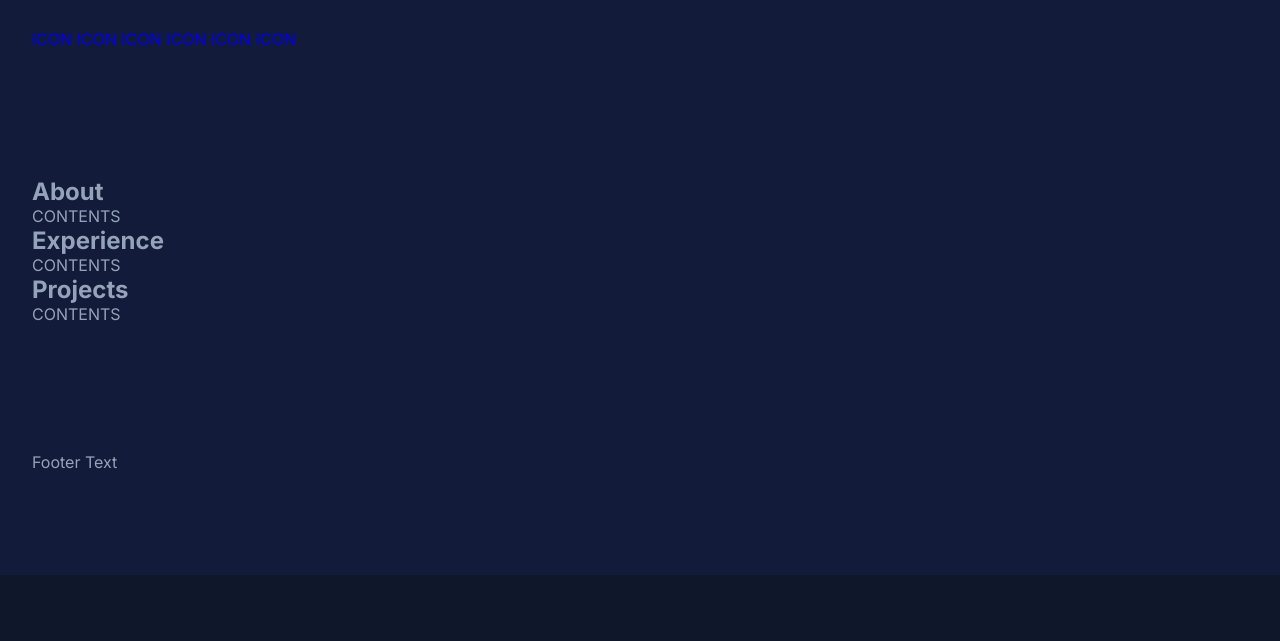
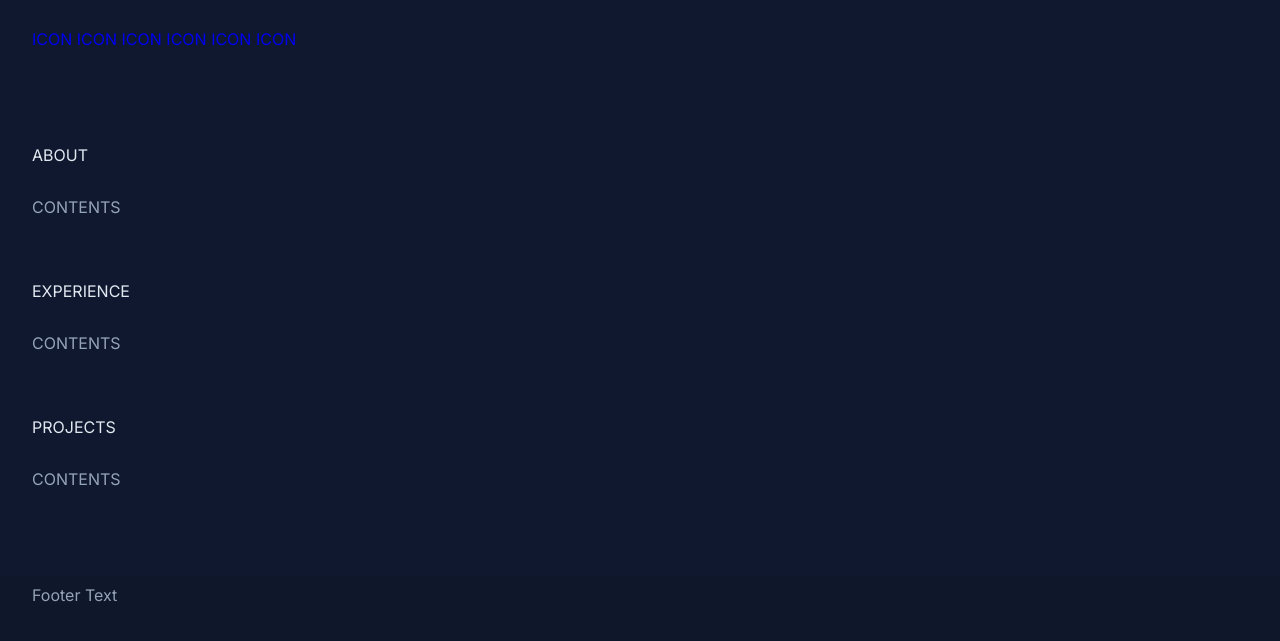
Before and after one commit to coromanillos/web_portfolio, a plain HTML site: page index.html in a window 1280 px wide. Shown: the part 225-866 px from the top of the page. Before the commit the page ends 800 px from the top, so only its background shows below. Drawn offline with Linux system fonts and the light colour scheme.

Commit message:
Bug fixes css, html

```diff
--- a/index.html
+++ b/index.html
@@ -50,19 +50,19 @@
     <main>
       <section>
         <div>
-          <h2 class=".lightText">About</h2>
+          <h2 class="lightText">About</h2>
         </div>
         <div>CONTENTS</div>
       </section>
       <section>
         <div>
-          <h2 class=".lightText">Experience</h2>
+          <h2 class="lightText">Experience</h2>
         </div>
         <div>CONTENTS</div>
       </section>
       <section>
         <div>
-          <h2 class=".lightText">Projects</h2>
+          <h2 class="lightText">Projects</h2>
         </div>
         <div>CONTENTS</div>
       </section>
--- a/styles.css
+++ b/styles.css
@@ -18,14 +18,18 @@ body {
   /* Defines the presentation of info to be 2 columns one a big screen, and split space evenly on a smaller screen */
   display: grid;
   grid-template-columns: repeat(1, minmax(0, 1fr));
-  gap: 8rem;
+  gap: 6rem;
+}
+
+p {
+  font-size: 0.9 rem;
 }
 /* Create a background styling color that sits beneath text, but over background color. */
 .underlay {
   position: fixed;
   background-color: #172554;
   inset: 0;
-  opacity: 0.4;
+  opacity: 0.15;
 }
 
 /* Defines the 'order' of background color layers. */
@@ -62,3 +66,21 @@ header h1 {
 header h4 {
   font-weight: 400;
 }
+/* Because we intend to make sections layed out in one column, we give the entirety of main a flex layout */
+main {
+  display: flex;
+  flex-direction: column;
+  gap: 4rem;
+}
+
+section {
+  display: flex;
+  flex-direction: column;
+  gap: 2rem;
+}
+
+section h2 {
+  text-transform: uppercase;
+  font-size: 1rem;
+  font-weight: 400;
+}
```
